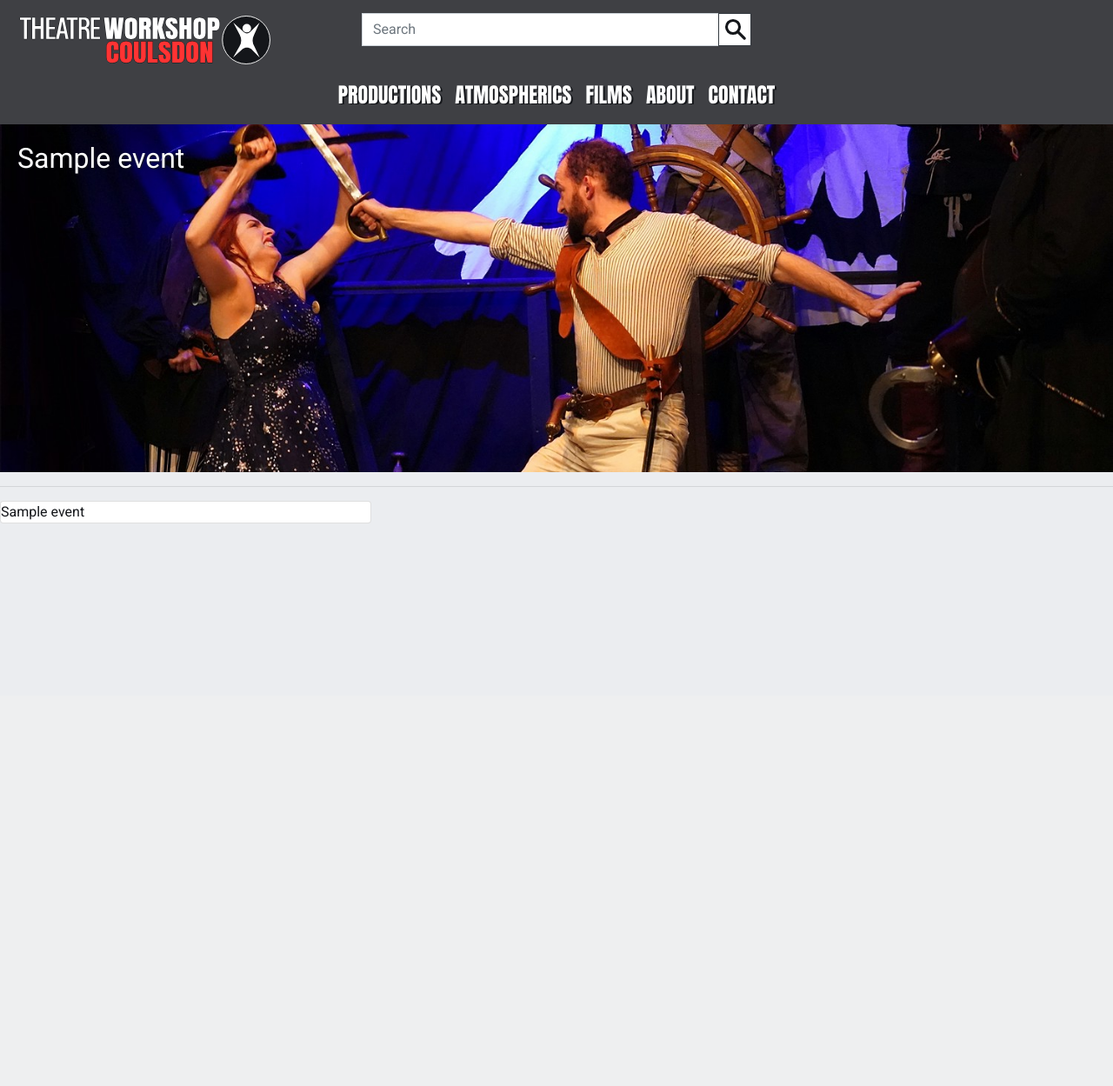
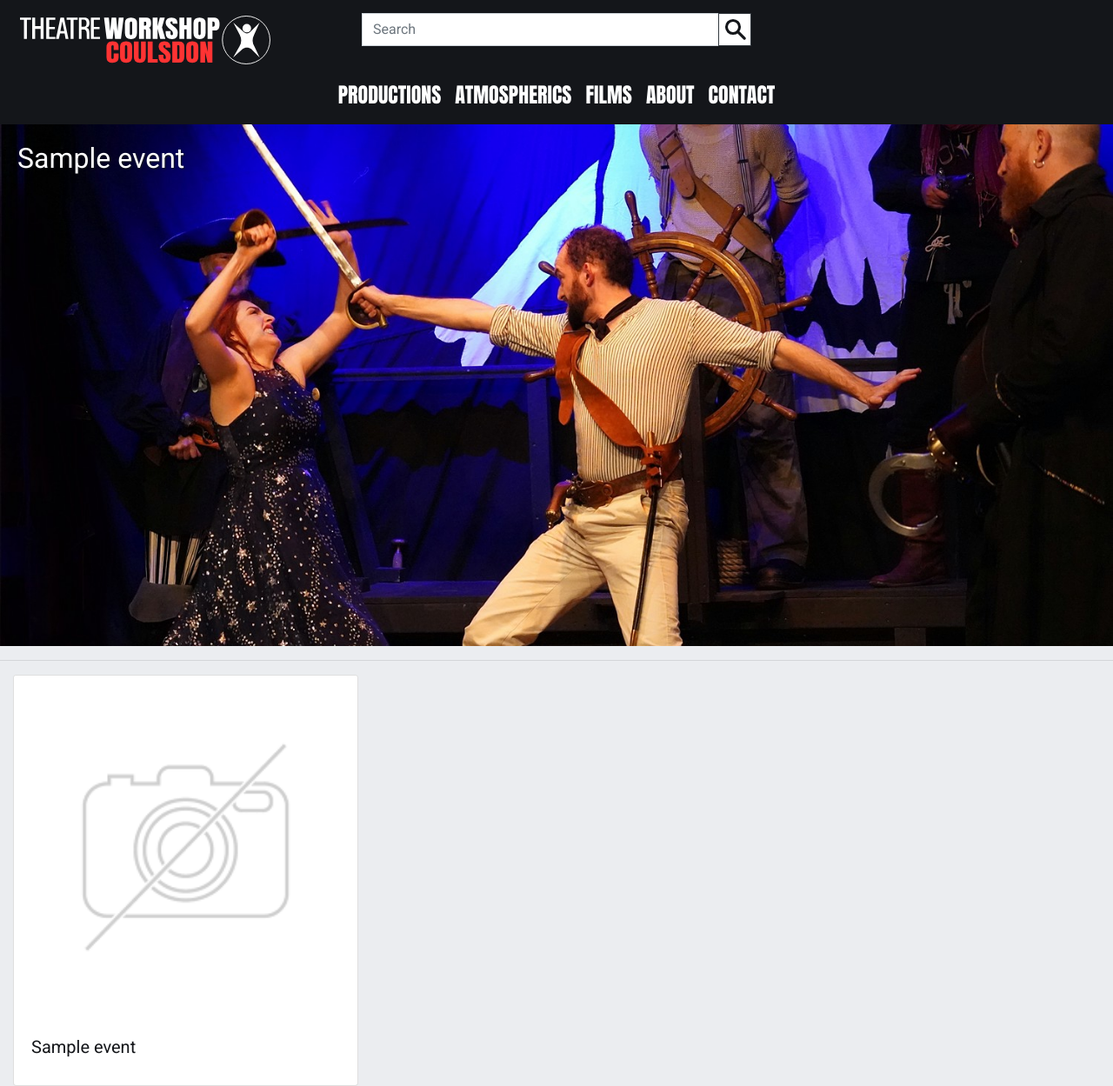
Before and after one commit to seanyoung247/TWCoulsdon, a Django app: template events/templates/events/events.html in a window 1280 px wide. Shown: the whole page at 87% size. Before the commit the page ends 602 px from the top, so only its background shows below. Run offline with Django 3.2, Linux system fonts and the light colour scheme; tables that the repository leaves empty hold one stand-in row (values such as "Sample post"); the template is opened without the code that fills it: values that come from a table or form of the project are taken from there, most other values are stand-ins (such as "Sample title", 1, 10 or a date in 2020); some libraries are stand-ins or nearby versions.

Commit message:
feat: (US101) adds initial event card styling

```diff
--- a/events/templates/events/events.html
+++ b/events/templates/events/events.html
@@ -3,11 +3,13 @@
 {% block content %}
   <div id="header-spacer"></div>
   <section id="container-fluid">
-    <div class="row no-gutters event-list">
+    <div class="row no-gutters">
       {#<h2 class="col-12 section-header">{{ event_type.display_name }}s</h2>#}
       {% for event in current_events %}
         {% include 'includes/event_card.html' with showcase=True %}
       {% endfor %}
+    </div>
+    <div class="row event-list">
       <hr class="w-100"/>
       {% for event in past_events %}
         {% include 'includes/event_card.html' with showcase=False %}
--- a/events/templates/includes/event_card.html
+++ b/events/templates/includes/event_card.html
@@ -13,9 +13,9 @@
             </div>
             <div class="col-12 col-md-6 align-self-end">
               <p class="event-showcase-dates">
-                {{ event.first_date|date:"d/m/Y" }}
+                {{ event.first_date|date:"d M" }}
                 {% if event.first_date != event.last_date %}
-                to {{ event.last_date|date:"d/m/Y" }}
+                to {{ event.last_date|date:"d M" }}
                 {% endif %}
               </p>
             </div>
@@ -29,7 +29,11 @@
 
   <div class="col-12 col-md-6 col-lg-4">
     <div class="event-card card">
-      {{event}}
+      <img class="card-img-top" src="/media/noimage.png" alt="Card image cap">
+      <div class="card-body">
+        <h5 class="card-title">{{ event.title }}</h5>
+        <p class="card-text"></p>
+      </div>
     </div>
   </div>
 
--- a/static/css/base.css
+++ b/static/css/base.css
@@ -140,7 +140,7 @@ body {
 }
 
 .navbar {
-  background-color: rgba(var(--dark-color-rgb), 0.8);
+  background-color: rgba(var(--dark-color-rgb), 0.9);
 }
 
 .nav-link {
@@ -188,14 +188,11 @@ body {
  */
 #header-spacer {
   padding-top: var(--header-mobile-height);
-}
-
-.event-list {
-  margin: auto;
+  background-color: var(--dark-color);/*rgba(var(--dark-color-rgb), 0.8);*/
 }
 
 .event-showcase-card {
-  height: 50vh;
+  height: 75vh;
   border: none;
   border-radius: 0;
 }
@@ -219,6 +216,11 @@ body {
 .event-showcase-dates {
   font-size: 1.25rem;
   text-align: right;
+}
+
+.event-list {
+  max-width: 1500px;
+  margin:auto;
 }
 
 /*
@@ -260,7 +262,6 @@ body {
   #header-spacer {
     width: 100%;
     height: var(--header-desktop-height);
-    background-color: rgba(var(--dark-color-rgb), 0.8);
     padding-top: var(--header-desktop-height);
   }
 }
```
